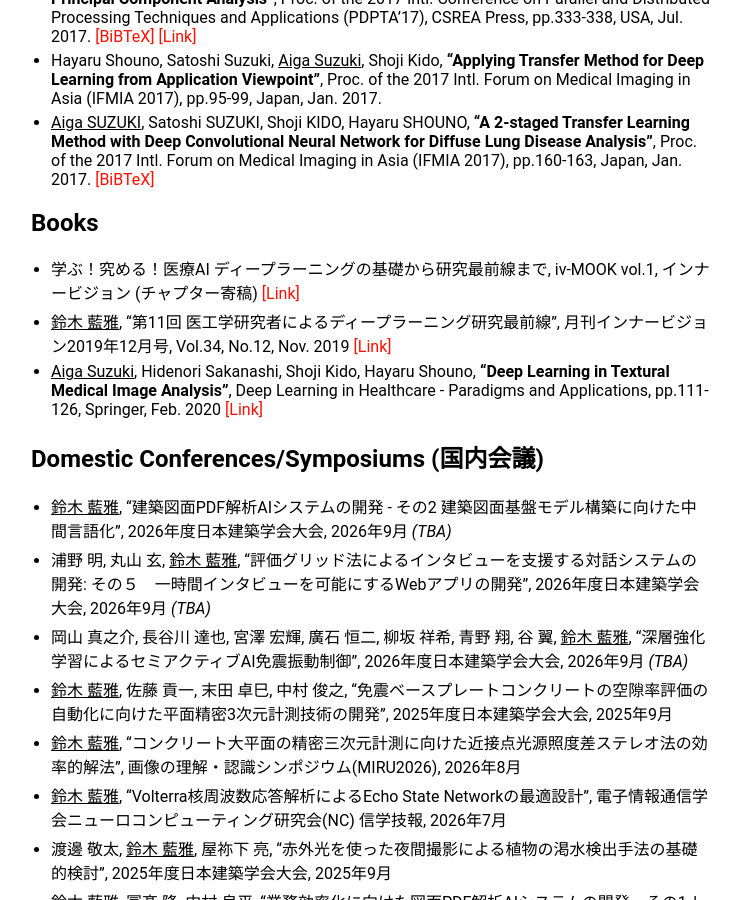
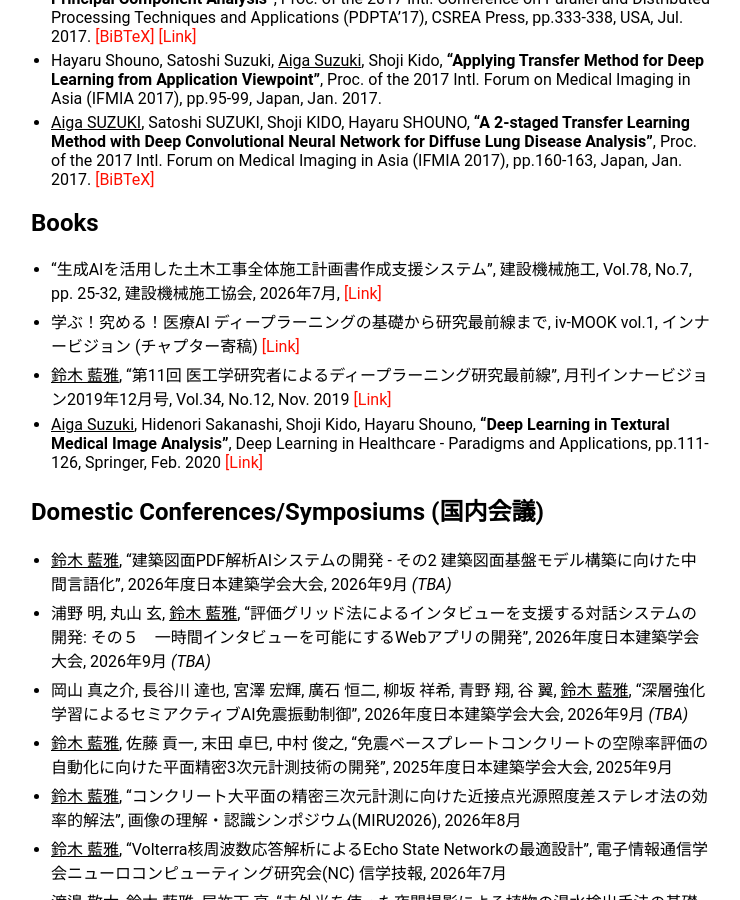
Before and after one commit to tochikuji/tochikuji.github.io, a Jekyll site: the page built from publications.md, in a window 1280 px wide and 900 px high, scrolled down 1020 px. Shown: the whole window, without its empty margins (259-999 px from the left). Built offline with Jekyll 4.4.1, drawn with Linux system fonts in a browser that asks for light colours.

Commit message:
update publications

```diff
--- a/publications.md
+++ b/publications.md
@@ -24,6 +24,8 @@ title: Publications
 - <u>Aiga SUZUKI</u>, Satoshi SUZUKI, Shoji KIDO, Hayaru SHOUNO, **"A 2-staged Transfer Learning Method with Deep Convolutional Neural Network for Diffuse Lung Disease Analysis"**, Proc. of the 2017 Intl. Forum on Medical Imaging in Asia (IFMIA 2017), pp.160-163, Japan, Jan. 2017. [[BiBTeX]](bib/suzuki2017twostaged.txt)
 
 ## Books
+
+- "生成AIを活用した土木工事全体施工計画書作成支援システム", 建設機械施工, Vol.78, No.7, pp. 25-32, 建設機械施工協会, 2026年7月, [[Link]](https://jcmanet.or.jp/kikanshi/202607/)
 - 学ぶ！究める！医療AI ディープラーニングの基礎から研究最前線まで, iv-MOOK vol.1, インナービジョン (チャプター寄稿) [[Link]](https://www.innervision.co.jp/publication/book/list/20200421aimook)
 - <u>鈴木 藍雅</u>, "第11回 医工学研究者によるディープラーニング研究最前線", 月刊インナービジョン2019年12月号, Vol.34, No.12, Nov. 2019 [[Link]](https://www.innervision.co.jp/publication/innervision2019/innervision201912)
 - <u>Aiga Suzuki</u>, Hidenori Sakanashi, Shoji Kido, Hayaru Shouno, **"Deep Learning in Textural Medical Image Analysis"**, Deep Learning in Healthcare - Paradigms and Applications, pp.111-126, Springer, Feb. 2020 [[Link]](https://www.springer.com/gp/book/9783030326050)
```
